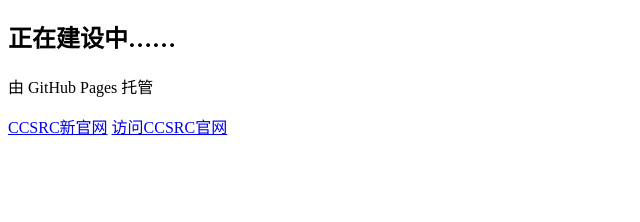
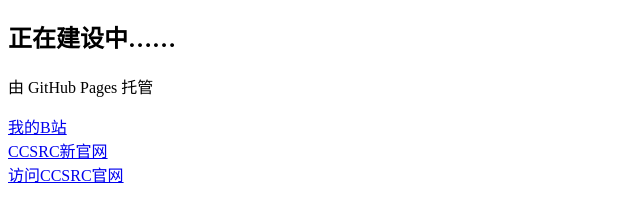
Before and after one commit to crzgh/crzgh.github.io, a plain HTML site: page index.html in a window 1280 px wide. Shown: the part 70-292 px from the top of the page, without its empty margins (0-640 px from the left). Drawn offline with Linux system fonts and the light colour scheme.

Commit message:
Add links to B站 and CCSRC websites in index.html

```diff
--- a/index.html
+++ b/index.html
@@ -8,7 +8,10 @@
   <h1>你好，这是我的第一个网站</h1>
   <h2>正在建设中……</h2>
   <p>由 GitHub Pages 托管</p><nav>
+  <a href="https://space.bilibili.com/3546666699328210/" target="_blank" rel="noopener noreferrer">我的B站</a>
+  <br />
   <a href="ccsrc/index.html">CCSRC新官网</a>
+  <br />
   <a href="https://ccsrc.dpdns.org" target="_blank" rel="noopener noreferrer">访问CCSRC官网</a>
 </body>
 </html>
```
